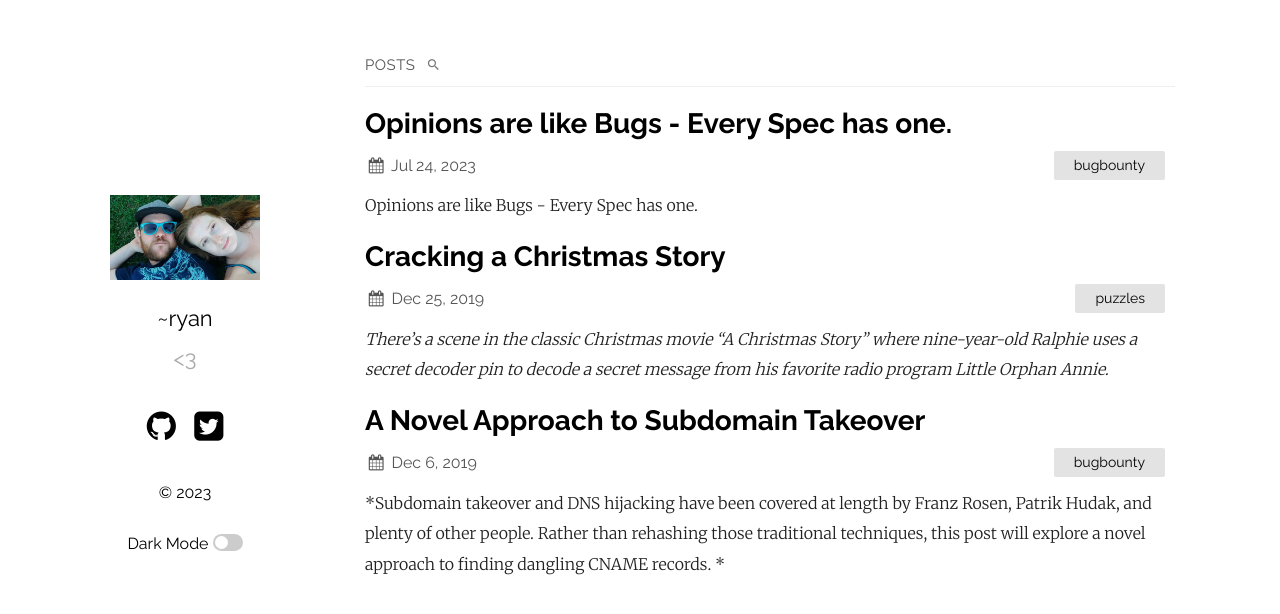
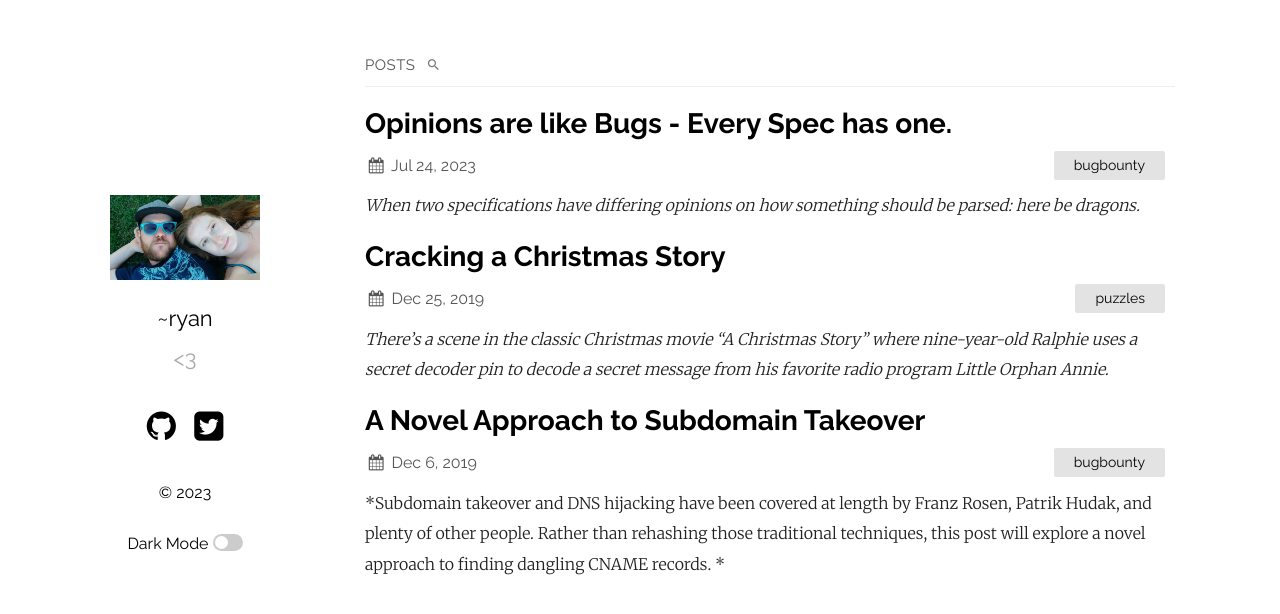
Before and after one commit to tehryanx/tehryanx.github.io, a Jekyll site: the page built from index.md, in a window 1280 px wide. Shown: the top 614 px of the page. Built offline with Jekyll 4.4.1, drawn with Linux system fonts in a browser that asks for light colours.

Commit message:
Update 2023-07-24-Opinions-are-like-bugs.markdown

```diff
--- a/_posts/2023-07-24-Opinions-are-like-bugs.markdown
+++ b/_posts/2023-07-24-Opinions-are-like-bugs.markdown
@@ -5,11 +5,9 @@ date:   2023-07-24
 categories: bugbounty
 ---
 
-Opinions are like Bugs - Every Spec has one.
-
 *When two specifications have differing opinions on how something should be parsed: here be dragons.*
 
-This writeup is about a bug I first discovered over a year go and have found a number of times since. There's nothing particularly novel about the vulnerability itself, but I think there's an interesting lesson in here about why it exists, and about where to look for other bugs that exist for the same reason.
+This writeup is about a bug I first discovered over a year ago and have found a number of times since. There's nothing particularly novel about the vulnerability itself, but I think there's an interesting lesson in here about why it exists, and about where to look for other bugs that exist for the same reason.
 
 ---
 
```
